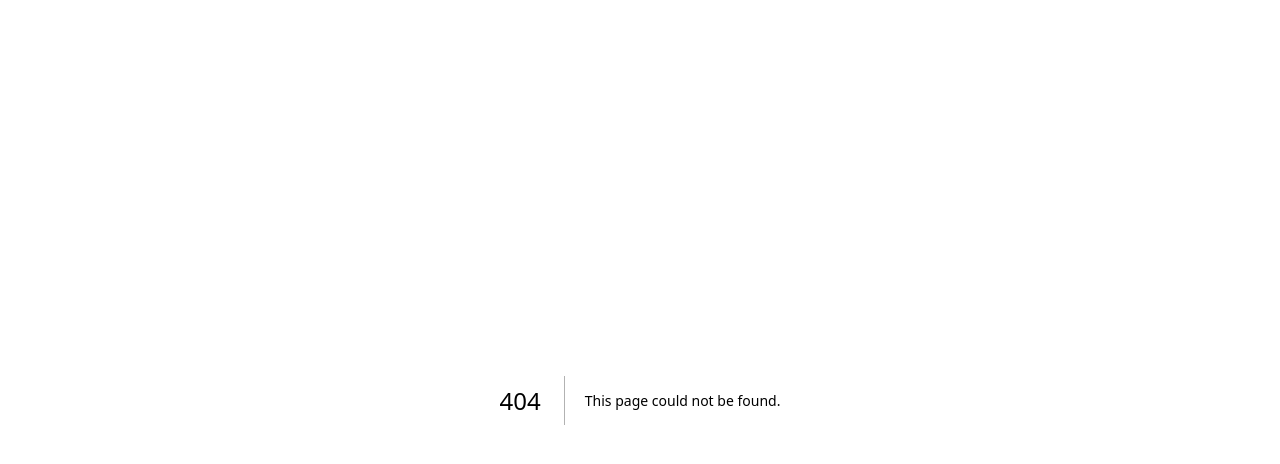
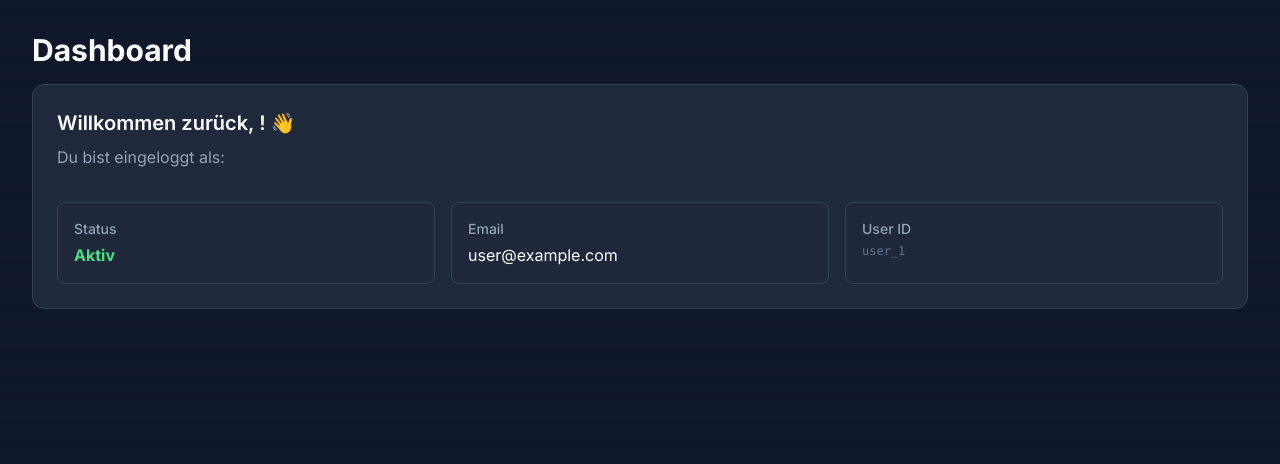
Before and after one commit to lukasphlpp/personal-app, a Next.js app: page /dashboard in a window 1280 px wide. Before the commit this address had no page. Shown: the top 464 px of the page. Built offline with nearby package versions, Linux system fonts and the light colour scheme; no server answers; sample sign-in values are in the browser's storage.

Commit message:
Add dashboard page

```diff
--- /dev/null
+++ b/app/dashboard/page.tsx
@@ -0,0 +1,45 @@
+'use client'
+
+import { useSession } from 'next-auth/react'
+import { useRouter } from 'next/navigation'
+import { useEffect } from 'react'
+
+export default function DashboardPage() {
+    const { data: session, status } = useSession()
+    const router = useRouter()
+
+    useEffect(() => {
+        if (status === 'unauthenticated') {
+            router.push('/login')
+        }
+    }, [status, router])
+
+    if (status === 'loading') {
+        return <div className="min-h-screen flex items-center justify-center text-white">Laden...</div>
+    }
+
+    return (
+        <div className="p-8">
+            <h1 className="text-3xl font-bold text-white mb-4">Dashboard</h1>
+            <div className="bg-surface border border-slate-700 rounded-xl p-6">
+                <h2 className="text-xl font-semibold text-white mb-2">Willkommen zurück, {session?.user?.firstName}! 👋</h2>
+                <p className="text-secondary mb-4">Du bist eingeloggt als: <span className="text-primary font-mono">{session?.user?.role}</span></p>
+
+                <div className="grid grid-cols-1 md:grid-cols-3 gap-4 mt-8">
+                    <div className="bg-slate-800/50 p-4 rounded-lg border border-slate-700">
+                        <h3 className="text-slate-400 text-sm font-medium mb-1">Status</h3>
+                        <p className="text-green-400 font-bold">Aktiv</p>
+                    </div>
+                    <div className="bg-slate-800/50 p-4 rounded-lg border border-slate-700">
+                        <h3 className="text-slate-400 text-sm font-medium mb-1">Email</h3>
+                        <p className="text-white">{session?.user?.email}</p>
+                    </div>
+                    <div className="bg-slate-800/50 p-4 rounded-lg border border-slate-700">
+                        <h3 className="text-slate-400 text-sm font-medium mb-1">User ID</h3>
+                        <p className="text-slate-500 text-xs font-mono truncate">{session?.user?.id}</p>
+                    </div>
+                </div>
+            </div>
+        </div>
+    )
+}
```
